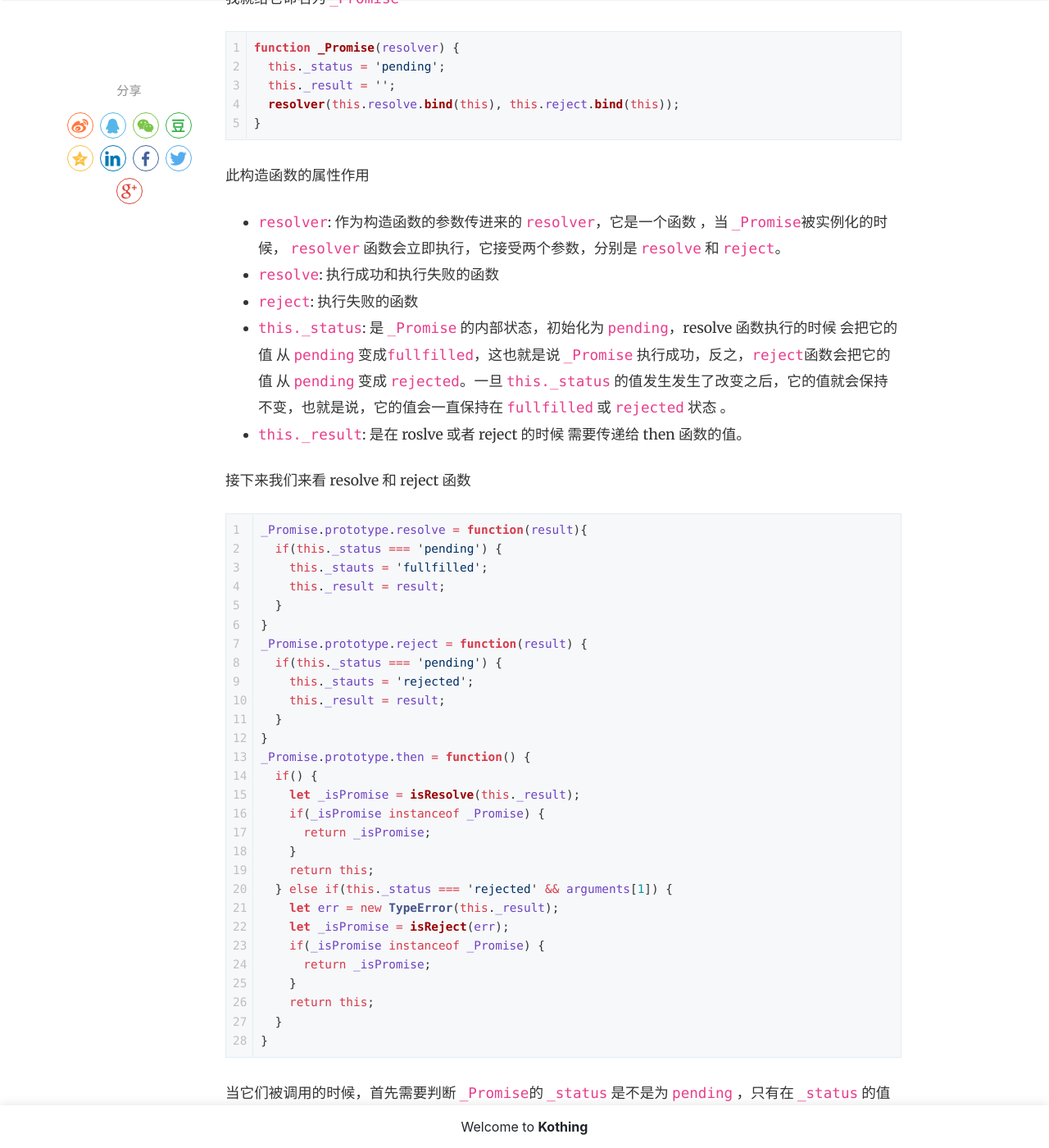
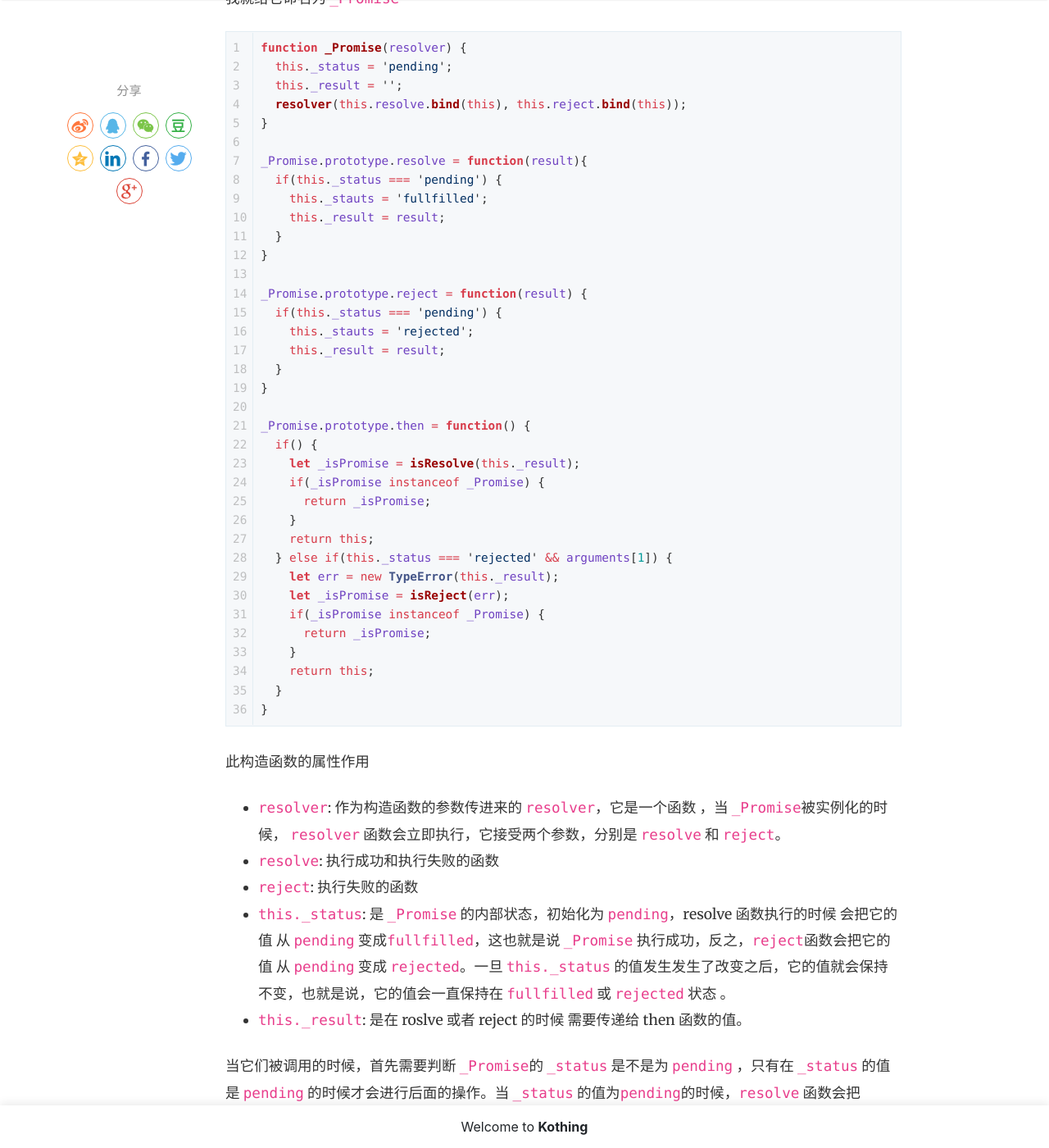
Before and after one commit to kothing/kothing.github.io, a Jekyll site: the page built from _posts/2020-01-01-front-end-questions-20201023.md, in a window 1280 px wide and 1400 px high, scrolled down 4814 px. Shown: the whole window at 82% size. Built offline with Jekyll 4.4.1, drawn with Linux system fonts in a browser that asks for light colours; nearby versions of some CDN libraries; comment, search, counter and statistics services are not loaded; some of the changed lines change nothing that is shown.

Commit message:
Update 2020-01-01-front-end-questions-20201023.md

````diff
--- a/_posts/2020-01-01-front-end-questions-20201023.md
+++ b/_posts/2020-01-01-front-end-questions-20201023.md
@@ -164,28 +164,21 @@ function _Promise(resolver) {
   this._result = '';
   resolver(this.resolve.bind(this), this.reject.bind(this));
 }
-```
-此构造函数的属性作用
-+ `resolver`: 作为构造函数的参数传进来的 `resolver`，它是一个函数 ，当 `_Promise`被实例化的时候， `resolver`  函数会立即执行，它接受两个参数，分别是 `resolve` 和 `reject`。
-+ `resolve`: 执行成功和执行失败的函数
-+ `reject`: 执行失败的函数
-+ `this._status`: 是 `_Promise` 的内部状态，初始化为 `pending`，resolve 函数执行的时候 会把它的值 从 `pending` 变成`fullfilled`，这也就是说 `_Promise` 执行成功，反之，`reject`函数会把它的值 从 `pending` 变成 `rejected`。一旦 `this._status` 的值发生发生了改变之后，它的值就会保持不变，也就是说，它的值会一直保持在 `fullfilled` 或 `rejected` 状态 。
-+ `this._result`: 是在 roslve 或者 reject 的时候 需要传递给 then 函数的值。
 
-接下来我们来看 resolve 和 reject 函数
-```js
 _Promise.prototype.resolve = function(result){
   if(this._status === 'pending') {
     this._stauts = 'fullfilled';
     this._result = result;
   }
 }
+
 _Promise.prototype.reject = function(result) {
   if(this._status === 'pending') {
     this._stauts = 'rejected';
     this._result = result;
   }
 }
+
 _Promise.prototype.then = function() {
   if() {
     let _isPromise = isResolve(this._result);
@@ -203,6 +196,13 @@ _Promise.prototype.then = function() {
   }
 }
 ```
+此构造函数的属性作用
++ `resolver`: 作为构造函数的参数传进来的 `resolver`，它是一个函数 ，当 `_Promise`被实例化的时候， `resolver`  函数会立即执行，它接受两个参数，分别是 `resolve` 和 `reject`。
++ `resolve`: 执行成功和执行失败的函数
++ `reject`: 执行失败的函数
++ `this._status`: 是 `_Promise` 的内部状态，初始化为 `pending`，resolve 函数执行的时候 会把它的值 从 `pending` 变成`fullfilled`，这也就是说 `_Promise` 执行成功，反之，`reject`函数会把它的值 从 `pending` 变成 `rejected`。一旦 `this._status` 的值发生发生了改变之后，它的值就会保持不变，也就是说，它的值会一直保持在 `fullfilled` 或 `rejected` 状态 。
++ `this._result`: 是在 roslve 或者 reject 的时候 需要传递给 then 函数的值。
+
 当它们被调用的时候，首先需要判断 `_Promise`的 `_status` 是不是为 `pending` ，只有在 `_status` 的值是 `pending` 的时候才会进行后面的操作。当 `_status` 的值为`pending`的时候，`resolve` 函数会把 `_status`的值变成 `fullfilled`,如果是 `reject` 被执行，那么它就会把 `_status` 的值变成 `rejected`。同时，`resolve` 和 `reject` 函数都会把传递进来的参数 `result` 赋值给 `this._result` ,而这个值会被 之后的 `then` 函数拿到。
 
 `then`函数接收两个参数，分别是 `isResolve` 和 `isReject` ，分别是 `resolve` （成功）和 `reject`（失败） 时调用的函数。因为考虑到 可能会出现多次链式的调用，比如  Promise.then().then().then()这样的，所以 `then` 函数 要返回来 一个 `_Promise`。
````
